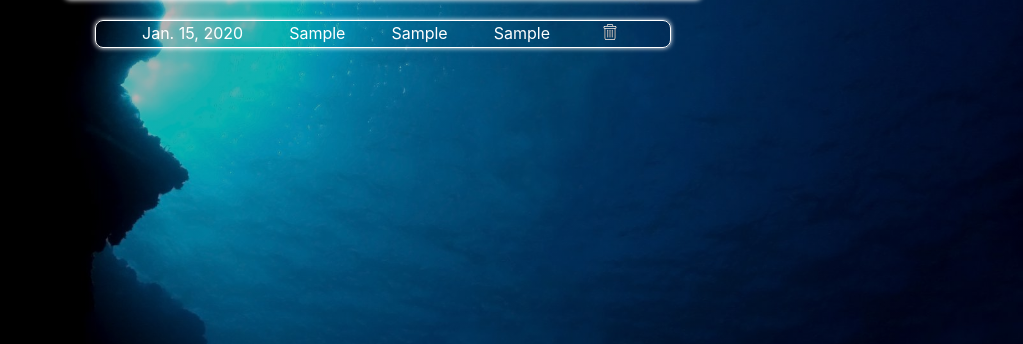
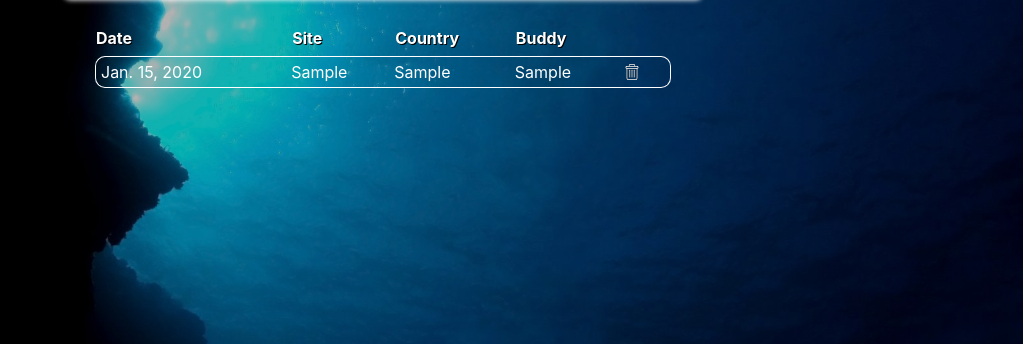
Before and after one commit to theamian/logbook, a Django app: page /log in a window 1280 px wide. Shown: the part 456-800 px from the top of the page, without its empty margins (257-1280 px from the left). Run offline with Django 3.2, Linux system fonts and the light colour scheme; a user stored in the database is signed in; tables that the repository leaves empty hold one stand-in row (values such as "Sample post"); some libraries are stand-ins or nearby versions.

Commit message:
finish log page

```diff
--- a/logbook/static/logbook/script.js
+++ b/logbook/static/logbook/script.js
@@ -21,7 +21,8 @@ function deleteBtnListener(button) {
 }
 
 function deleting(click) {
-    let id = click.target.parentElement.id;
+  console.log(click.target.parentElement.parentElement.parentElement)
+    let id = click.target.parentElement.parentElement.parentElement.id;
 
     fetch("/delete", {
         method: "POST",
@@ -33,7 +34,11 @@ function deleting(click) {
     .then(response => response.json())
     .then(data => {
         if(data.ok) {
-            click.target.parentElement.style.display = "none";
+            // click.target.parentElement.parentElement.style.display = "none";
+            click.target.parentElement.parentElement.parentElement.classList.add("disappear");
+            setTimeout(() => {
+              click.target.parentElement.parentElement.parentElement.style.display = "none";
+            }, 700);
         }
     })
     .catch(error => console.error("Error:", error))
--- a/logbook/static/logbook/styles.css
+++ b/logbook/static/logbook/styles.css
@@ -239,31 +239,60 @@ body {
   box-shadow: 0 0 5px white;
 }
 
-.entryDiv {
-  display: flex;
-  justify-content: space-evenly;
+table {
   width: 45%;
-  border: 1px solid white;
-  border-radius: 8px;
-  box-shadow: 0 0 5px;
-  margin: 5px auto;
+  margin: 0 auto;
   color: white;
-  /* position: relative; */
+  border-collapse: separate;
+  border-spacing: 0 5px;
 }
 
-.entryDiv > button {
+th {
+  text-shadow: 1px 1px black ;
+}
+
+tr:hover > td {
+  background: white;
+  color: rgb(33, 40, 56);
+}
+
+td {
+  border: solid 1px white;
+  border-style: solid none;
+  padding: 0;
+}
+
+td:first-child {
+  border-left-style: solid;
+  border-top-left-radius: 10px;
+  border-bottom-left-radius: 10px;
+  padding-left: 5px;
+}
+td:last-child {
+  border-right-style: solid;
+  border-bottom-right-radius: 10px;
+  border-top-right-radius: 10px;
+}
+
+.delButton {
   background: transparent;
   border: none;
-  /* margin-top: 4px; */
-  /* float: right; */
+  margin-top: 4px;
 }
 
-.entryDiv > button > i{
-  /* float: right; */
+.delButton > i{
   content: url(images/delete-white.svg);
   height: 16px;
 }
 
-.entrySection {
-  /* display: inline-block; */
+.disappear {
+  animation-name: disappear;
+  animation-duration: 1s;
+  animation-fill-mode: forwards;
 }
+
+@keyframes disappear {
+  100% {
+    opacity: 0;
+  }
+}
--- a/logbook/templates/logbook/log.html
+++ b/logbook/templates/logbook/log.html
@@ -7,16 +7,26 @@
     <div id="logmap" class="mapa">
     </div>
 
-    <form method="POST" action="{% url 'log' %}">
-    {% csrf_token %}
     <div>
-        {% for entry in logbook %}
-        <div id="{{ entry.id }}" class="entryDiv">
-        <div class="entrySection">{{ entry.date }}</div><div class="entrySection">{{ entry.town }}</div><div class="entrySection">{{ entry.country }}</div>
-        <div class="entrySection">{{ entry.buddy }}</div>
-        <button><i></i></button>
-        </div>
-        {% endfor %}
+        {% if logbook %}
+        <table>
+            <tr>
+                <th>Date</th>
+                <th>Site</th>
+                <th>Country</th>
+                <th>Buddy</th>
+            </tr>
+            {% for entry in logbook %}
+            <tr id="{{ entry.id }}">
+                <td>{{ entry.date }}</td>
+                <td>{{ entry.town }}</td>
+                <td>{{ entry.country }}</td>
+                <td>{{ entry.buddy }}</td>
+                <td><button class="delButton"><i></i></button></td>
+            </tr>
+            {% endfor %}
+        </table>
+        {% endif %}
     </div>
 
 
--- a/logbook/views.py
+++ b/logbook/views.py
@@ -92,7 +92,7 @@ def log(request):
     gmpas_api_log= f"https://maps.googleapis.com/maps/api/js?key={settings.GMAPS_API}&callback=initMap&libraries=places&v=weekly"
 
     try:
-        logbook = LogEntry.objects.all().filter(diver=request.user)
+        logbook = LogEntry.objects.all().filter(diver=request.user).order_by("date")
     except:
         logbook = None
 
@@ -117,8 +117,6 @@ def add(request):
         if entryform.is_valid():
             entry = entryform.save(commit=False)
             entry.diver = request.user
-            if entry.buddy == "":
-                entry.buddy = "no buddy"
             entry.save()
         else:
             return render(request, "logbook/add.html", {
```
